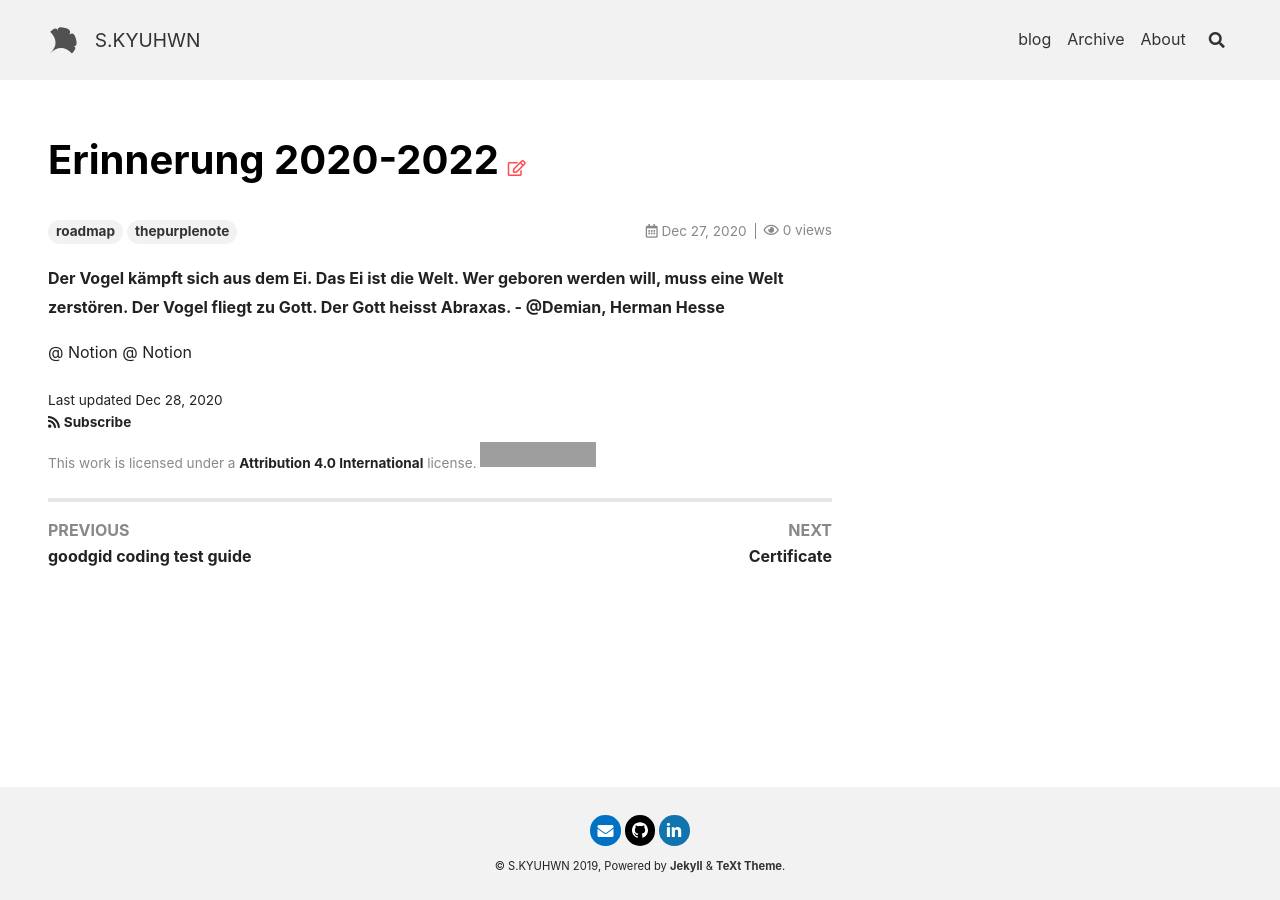
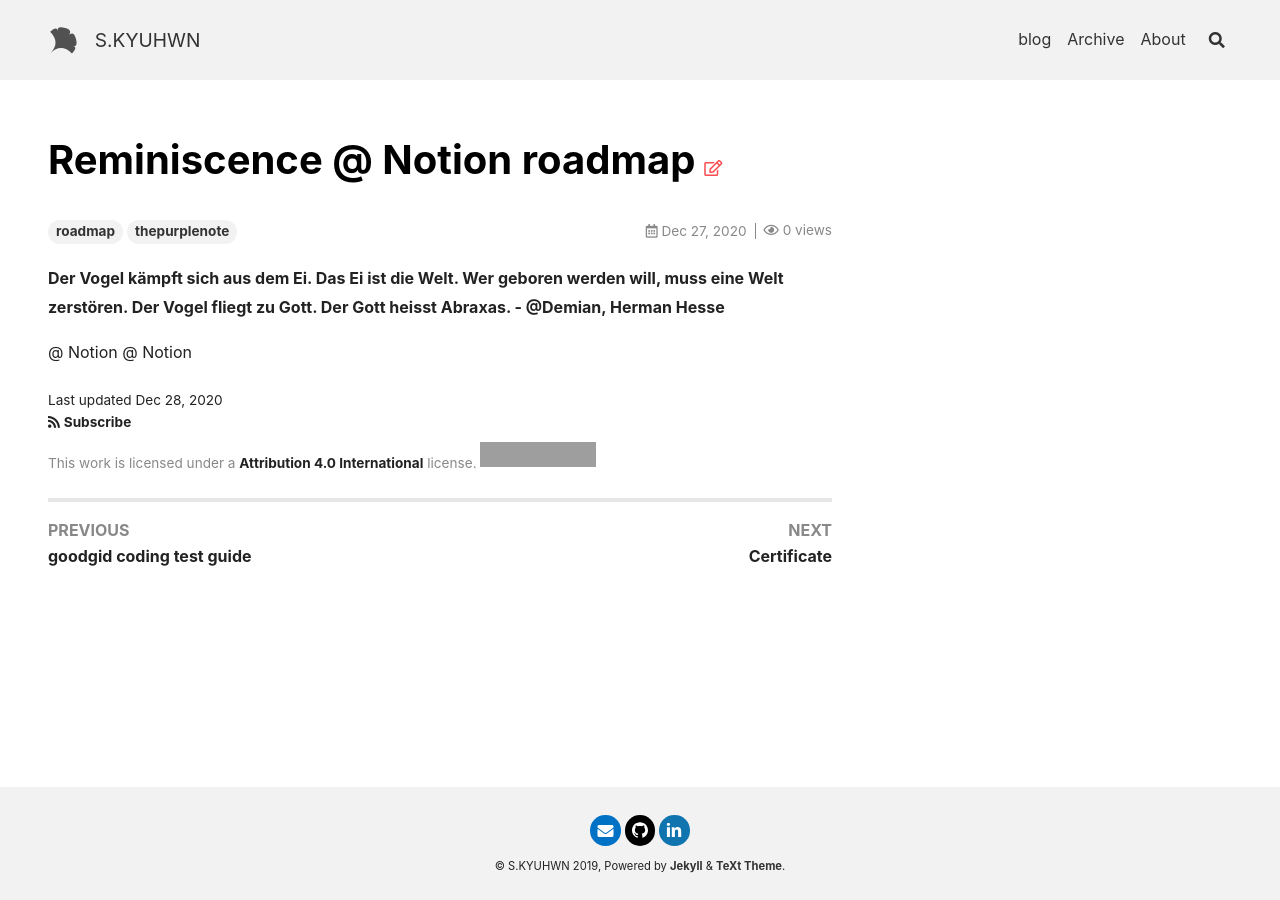
Before and after one commit to underthelights/previous, a Jekyll site: the page built from _posts/licht/2020-12-27-Remi.md, in a window 1280 px wide. Built offline with Jekyll 4.4.1, drawn with Linux system fonts in a browser that asks for light colours; nearby versions of some CDN libraries; grey boxes are pictures that could not be loaded.

Commit message:
@ Notion

```diff
--- a/_posts/licht/2020-12-27-Erinnerung2020.md
+++ b/_posts/licht/2020-12-27-Remi.md
@@ -1,6 +1,6 @@
 ---
 layout: article
-title: Erinnerung 2020-2022
+title: Reminiscence @ Notion roadmap
 tags: roadmap thepurplenote
 category: thepurplenote
 date: 2020-12-27 20:18:00 +08:00
```
